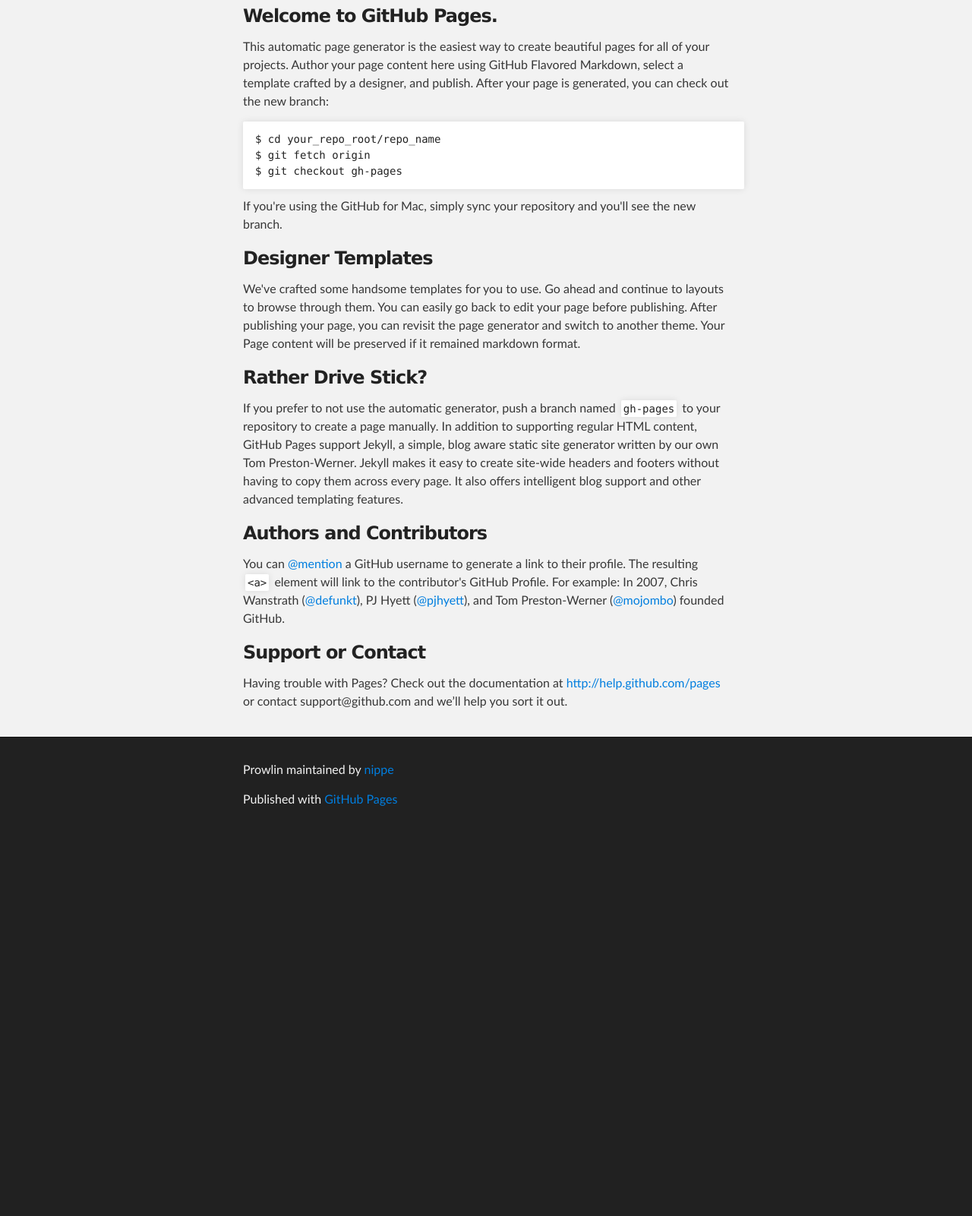
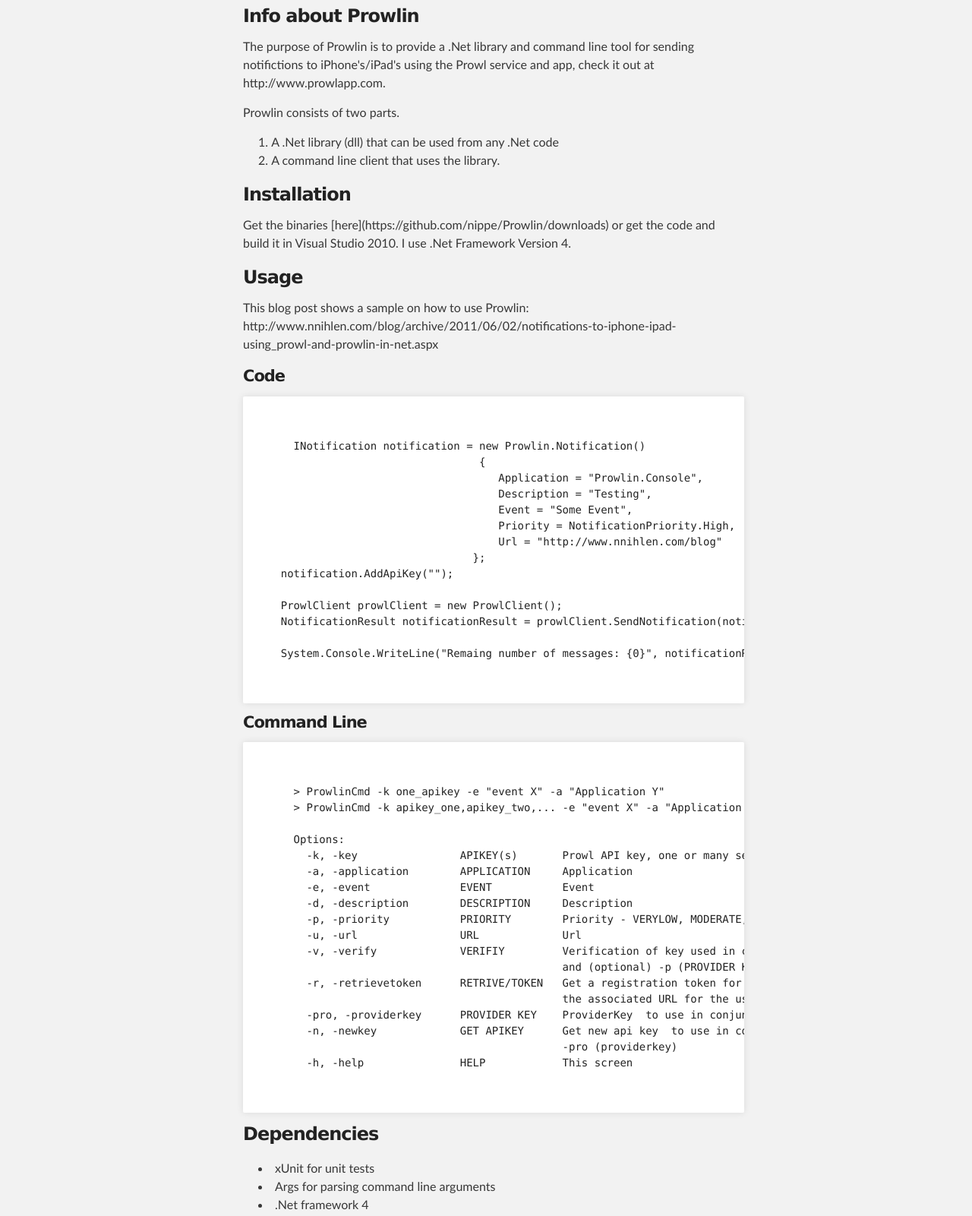
Before and after one commit to nippe/Prowlin, a plain HTML site: page index.html in a window 1280 px wide. Shown: the part 293-1894 px from the top of the page at 76% size. Before the commit the page ends 1392 px from the top, so only its background shows below. Drawn offline with Linux system fonts and the light colour scheme.

Commit message:
Updated index.html page

```diff
--- a/index.html
+++ b/index.html
@@ -31,32 +31,83 @@
     <!-- MAIN CONTENT -->
     <div id="main_content_wrap" class="outer">
       <section id="main_content" class="inner">
-        <h3>Welcome to GitHub Pages.</h3>
+        <h3>Info about Prowlin</h3>
 
-<p>This automatic page generator is the easiest way to create beautiful pages for all of your projects. Author your page content here using GitHub Flavored Markdown, select a template crafted by a designer, and publish. After your page is generated, you can check out the new branch:</p>
+<p>
+  The purpose of Prowlin is to provide a .Net library and command line tool for sending notifictions to iPhone's/iPad's using the Prowl service and app, check it out at http://www.prowlapp.com.
+</p>
 
-<pre><code>$ cd your_repo_root/repo_name
-$ git fetch origin
-$ git checkout gh-pages
-</code></pre>
+<p>
+  Prowlin consists of two parts.
+  <ol>
+    <li>A .Net library (dll) that can be used from any .Net code</li>
+    <li>A command line client that uses the library.</li>
+  </ol>
+</p>
 
-<p>If you're using the GitHub for Mac, simply sync your repository and you'll see the new branch.</p>
+<h3>Installation</h3>
+<p>
+Get the binaries [here](https://github.com/nippe/Prowlin/downloads) or get the code and build it in Visual Studio 2010. I use .Net Framework Version 4.
+</p>
 
-<h3>Designer Templates</h3>
+<h3>Usage</h3>
+<p>
+This blog post shows a sample on how to use Prowlin: http://www.nnihlen.com/blog/archive/2011/06/02/notifications-to-iphone-ipad-using_prowl-and-prowlin-in-net.aspx
+</p>
 
-<p>We've crafted some handsome templates for you to use. Go ahead and continue to layouts to browse through them. You can easily go back to edit your page before publishing. After publishing your page, you can revisit the page generator and switch to another theme. Your Page content will be preserved if it remained markdown format.</p>
+<h4>Code</h4>
+<pre>
+  <code>
+      INotification notification = new Prowlin.Notification()
+                                   {
+                                      Application = "Prowlin.Console",
+                                      Description = "Testing",
+                                      Event = "Some Event",
+                                      Priority = NotificationPriority.High,
+                                      Url = "http://www.nnihlen.com/blog"
+                                  };
+    notification.AddApiKey("<your-very-secret-apikey-goes-here>");
 
-<h3>Rather Drive Stick?</h3>
+    ProwlClient prowlClient = new ProwlClient();
+    NotificationResult notificationResult = prowlClient.SendNotification(notification);
 
-<p>If you prefer to not use the automatic generator, push a branch named <code>gh-pages</code> to your repository to create a page manually. In addition to supporting regular HTML content, GitHub Pages support Jekyll, a simple, blog aware static site generator written by our own Tom Preston-Werner. Jekyll makes it easy to create site-wide headers and footers without having to copy them across every page. It also offers intelligent blog support and other advanced templating features.</p>
+    System.Console.WriteLine("Remaing number of messages: {0}", notificationResult.RemainingMessageCount.ToString());
+  </code>
+</pre>
 
-<h3>Authors and Contributors</h3>
+<h4>Command Line</h4>
+<pre>
+  <code>
+      > ProwlinCmd -k one_apikey -e "event X" -a "Application Y"
+      > ProwlinCmd -k apikey_one,apikey_two,... -e "event X" -a "Application Y"
 
-<p>You can <a href="https://github.com/blog/821" class="user-mention">@mention</a> a GitHub username to generate a link to their profile. The resulting <code>&lt;a&gt;</code> element will link to the contributor's GitHub Profile. For example: In 2007, Chris Wanstrath (<a href="/defunkt" class="user-mention">@defunkt</a>), PJ Hyett (<a href="/pjhyett" class="user-mention">@pjhyett</a>), and Tom Preston-Werner (<a href="/mojombo" class="user-mention">@mojombo</a>) founded GitHub.</p>
+      Options:
+        -k, -key                APIKEY(s)       Prowl API key, one or many separated by commas
+        -a, -application        APPLICATION     Application
+        -e, -event              EVENT           Event
+        -d, -description        DESCRIPTION     Description
+        -p, -priority           PRIORITY        Priority - VERYLOW, MODERATE, NORMAL(default), HIGH, EMERGENCY
+        -u, -url                URL             Url
+        -v, -verify             VERIFIY         Verification of key used in combination with -k (APIKEY)
+                                                and (optional) -p (PROVIDER KEY)
+        -r, -retrievetoken      RETRIVE/TOKEN   Get a registration token for use in retrieve/apikey and
+                                                the associated URL for the user to approve the request. Use together with -providerkey
+        -pro, -providerkey      PROVIDER KEY    ProviderKey  to use in conjunction with -r (retrieve/token)
+        -n, -newkey             GET APIKEY      Get new api key  to use in conjunction with -t (token) and
+                                                -pro (providerkey)
+        -h, -help               HELP            This screen
+  </code>
+</pre>
 
-<h3>Support or Contact</h3>
+<h3>Dependencies</h3>
+<p>
+  <ul>
+    <li>xUnit for unit tests</li>
+    <li>Args for parsing command line arguments</li>
+    <li>.Net framework 4</li>
+  </ul>
+</p>
 
-<p>Having trouble with Pages? Check out the documentation at <a href="http://help.github.com/pages">http://help.github.com/pages</a> or contact support@github.com and we’ll help you sort it out.</p>
       </section>
     </div>
 
```
